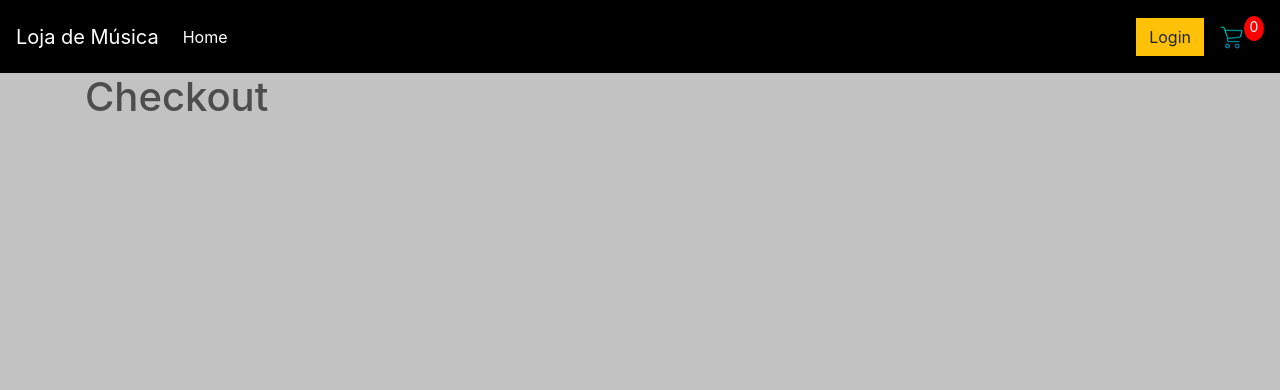
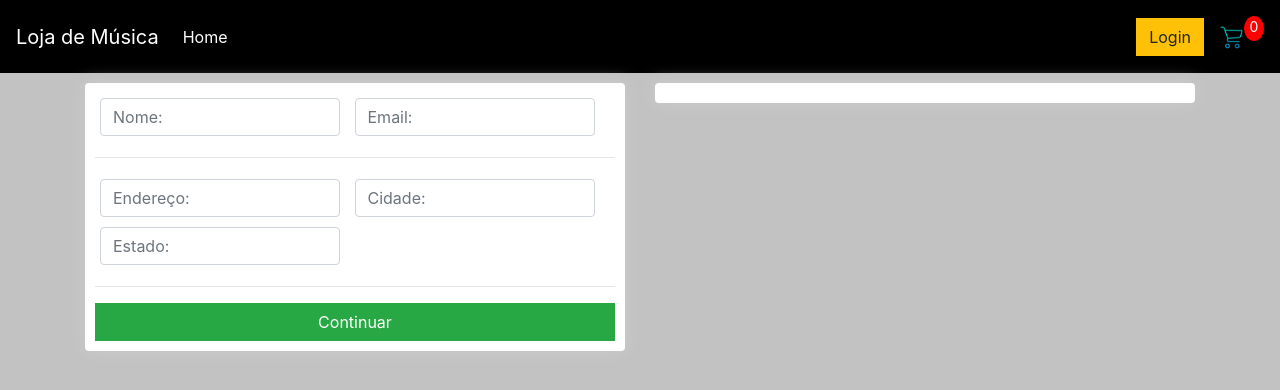
Before and after one commit to icarodr/django-ecommerce, a Django app: template ecommerce/store/templates/store/checkout.html in a window 1280 px wide. Shown: the top 390 px of the page. Run offline with Django 4.2, Linux system fonts and the light colour scheme; the template is opened without the code that fills it, so the values that code supplies are empty; some libraries are stand-ins or nearby versions.

Commit message:
added adress

```diff
--- a/ecommerce/store/templates/store/checkout.html
+++ b/ecommerce/store/templates/store/checkout.html
@@ -2,6 +2,42 @@
 {% load static %}
 {% block content %}
 
-<h1>Checkout</h1>
+<div class="row">
+    <div class="col-lg-6">
+        <div class="box-element" id="form-wrapper">
+            <form id="form">
+                <div id="user-info">
+                    <div class="form-field">
+                        <input required class="form-control" type="text" name="name" placeholder="Nome:">
+                    </div>
+                    <div class="form-field">
+                        <input required class="form-control" type="email" name="email" placeholder="Email:">
+                    </div>
+                </div>
+                <div id="shopping-info">
+                    <hr>
+                    <div class="form-field">
+                        <input class="form-control" type="text" name="address" placeholder="Endereço:">
+                    </div>
+                    <div class="form-field">
+                        <input class="form-control" type="text" name="address" placeholder="Cidade:">
+                    </div>
+                    <div class="form-field">
+                        <input class="form-control" type="text" name="address" placeholder="Estado:">
+                    </div>
+                </div>
+
+                <hr>
+                <input id="form-button" class="btn btn-success btn-block" type="submit" value="Continuar">
+            </form>
+        </div>
+    </div>
+    <div class="col-lg-6">
+        <div class="box-element">
+
+        </div>
+    </div>
+
+</div>
 
 {% endblock content %}
```
